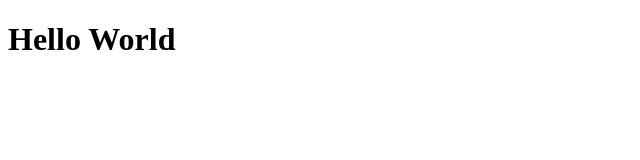
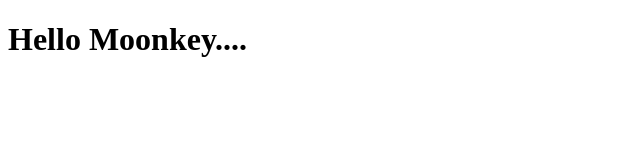
Before and after one commit to carloscodingroadtrip/webbyron, a plain HTML site: page index.html in a window 1280 px wide. Shown: the whole page, without its empty margins (0-640 px from the left). Drawn offline with Linux system fonts and the light colour scheme.

Commit message:
updating monkey inside index
test

```diff
--- a/index.html
+++ b/index.html
@@ -6,6 +6,6 @@
     <title>BYRON SITE</title>
 </head>
 <body>
-    <h1>Hello World</h1>
+    <h1>Hello Moonkey....</h1>
 </body>
 </html>
```
